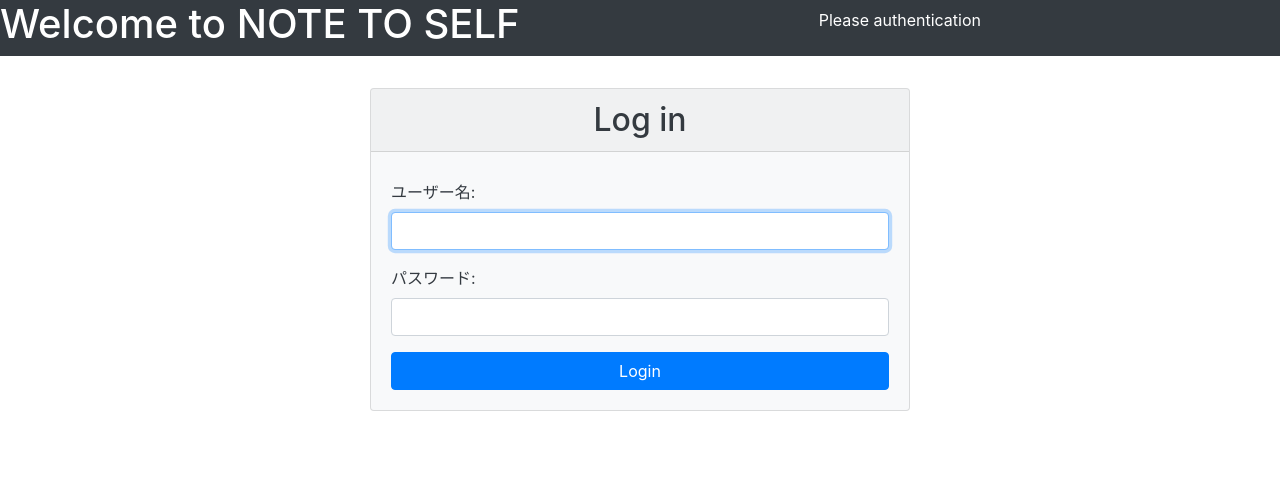
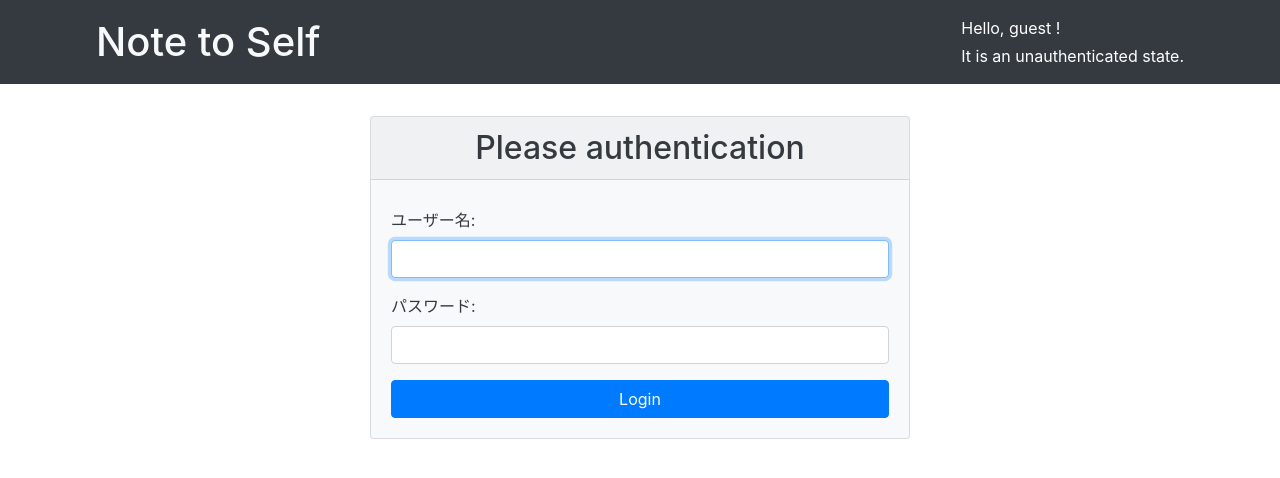
Before and after one commit to HayataSato/note_to_self, a Django app: page /accounts/login/ in a window 1280 px wide. Shown: the top 478 px of the page. Run offline with Django 3.2, Linux system fonts and the light colour scheme; some libraries are stand-ins or nearby versions.

Commit message:
Update header on login-page

```diff
--- a/book_manager/templates/book_manager/base.html
+++ b/book_manager/templates/book_manager/base.html
@@ -35,9 +35,12 @@
                 <a class="mb-2" href="{% url 'logout' %}">Log out</a>
             </div>
           {% else %}
-            <h1>Welcome to NOTE TO SELF</h1>
-            <p>Please authentication</p>
+            <h1 class="my-3"><a class="ml-5 pl-5 text-decoration-none text-light">Note to Self</a></h1>
             <a href="{% url 'login' %}" class="top-menu"><span class="glyphicon glyphicon-lock"></span></a>
+            <div class="mr-5 pr-5 d-flex p-2 bd-highlight flex-column align-items-left ">
+                <p class="mt-2 mb-1">Hello, guest !</p>
+                <p class="mb-2">It is an unauthenticated state.</p>
+            </div>
           {% endif %}
         </div>
     </header>
--- a/book_manager/templates/registration/login.html
+++ b/book_manager/templates/registration/login.html
@@ -10,7 +10,7 @@
     <div class="row justify-content-center">
       <div class="col-lg-6 col-md-8 col-sm-10">
           <div class="mt-4 card bg-light text-dark">
-            <h2 class="card-header text-center logo">Log in</h2>
+            <h2 class="card-header text-center logo">Please authentication</h2>
             <h4 class="card-title mb-2 text-muted"></h4>
                 <div class="card-body">
                     <form class="form-horizontal"  method="post" action="{% url 'login' %}">
```
